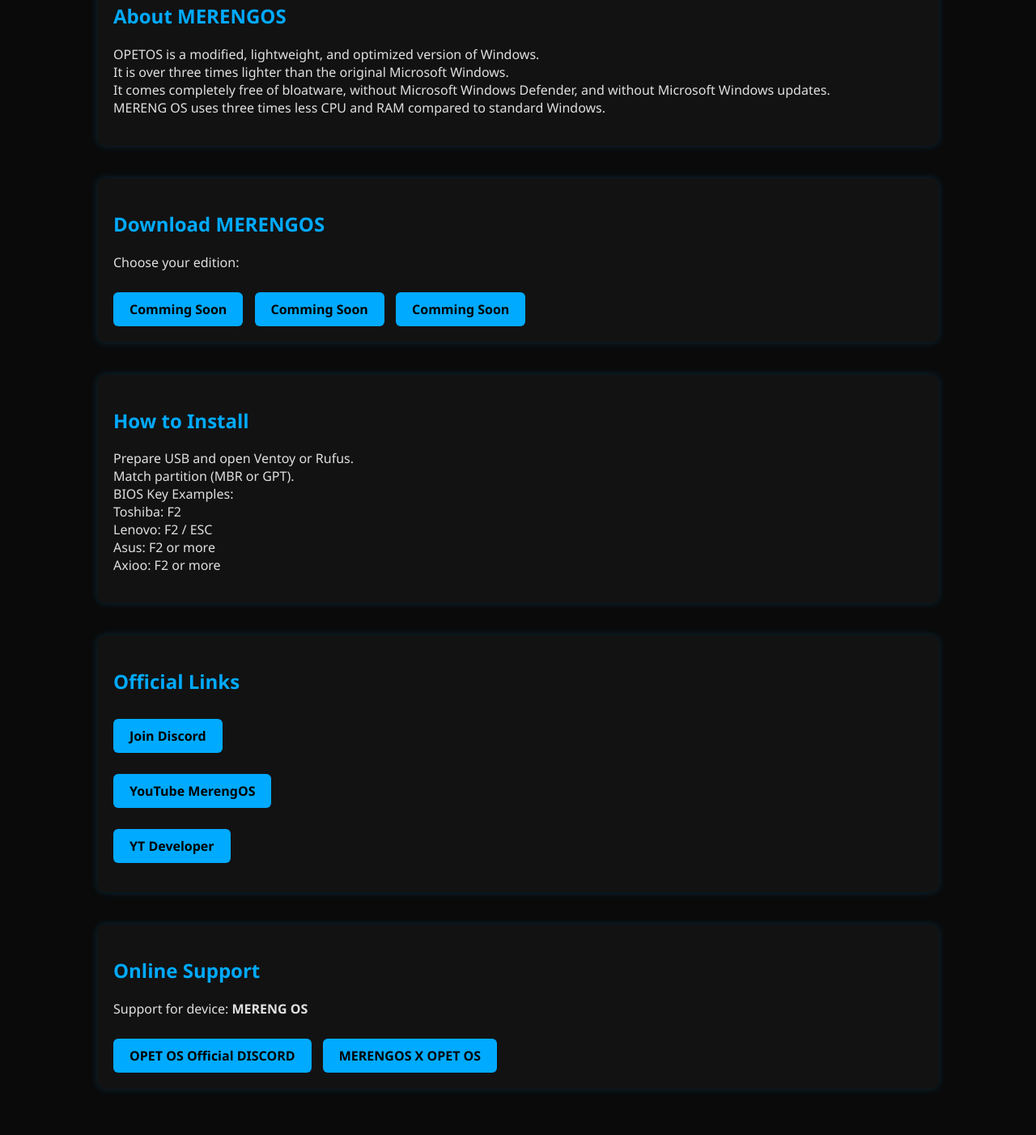
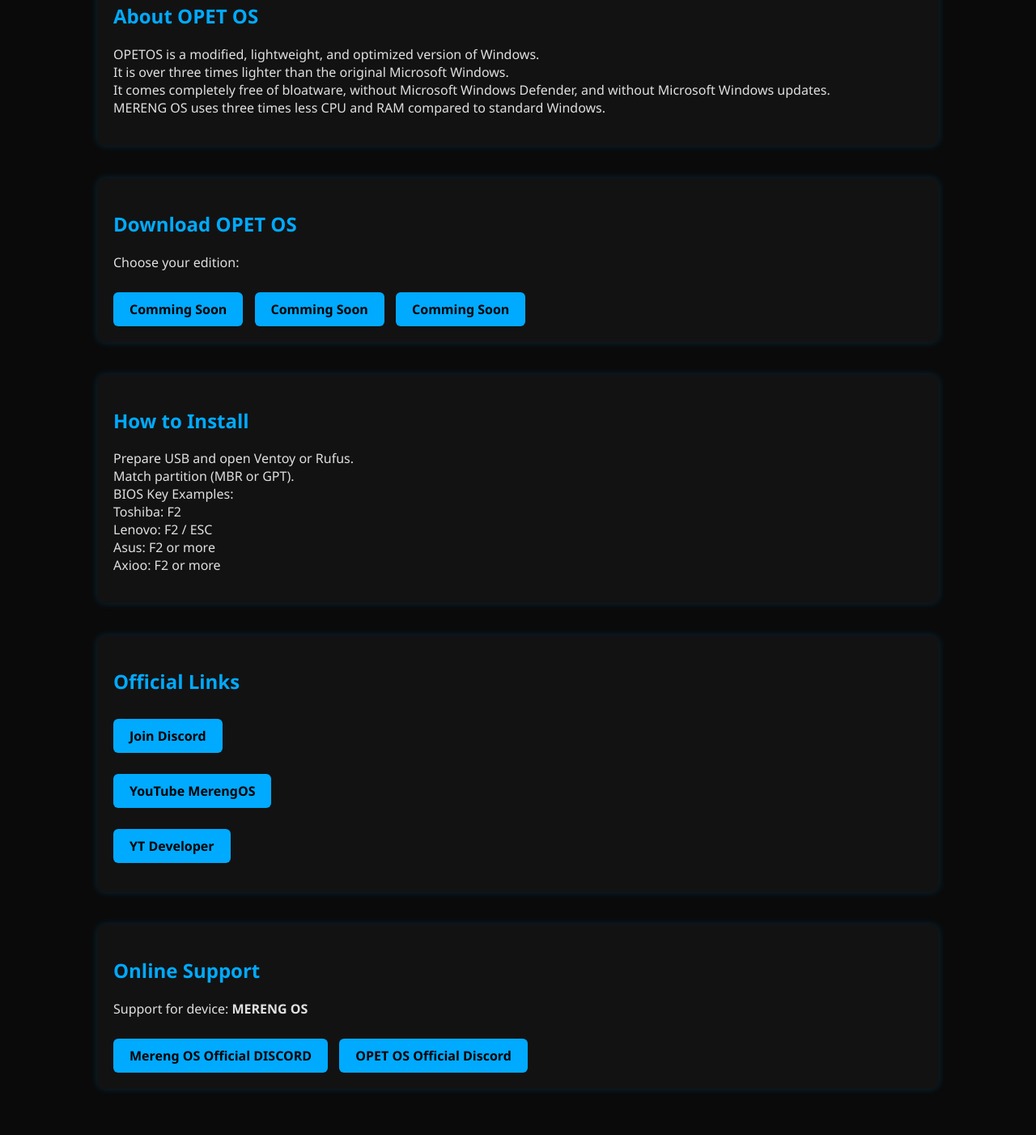
Before and after one commit to Bosbaboi/opetos.download, a plain HTML site: page index.html in a window 1280 px wide. Shown: the part 256-1658 px from the top of the page at 81% size. Drawn offline with Linux system fonts and the light colour scheme.

Commit message:
index.html

```diff
--- a/index.html
+++ b/index.html
@@ -107,7 +107,7 @@
   </nav>
 
   <div class="section" id="about">
-    <h2>About MERENGOS</h2>
+    <h2>About OPET OS</h2>
     <p>
       OPETOS is a modified, lightweight, and optimized version of Windows.<br />
       It is over three times lighter than the original Microsoft Windows.<br />
@@ -117,7 +117,7 @@
   </div>
 
   <div class="section" id="downloads">
-    <h2>Download MERENGOS</h2>
+    <h2>Download OPET OS</h2>
     <p>Choose your edition:</p>
     <a class="button" href="#">Comming Soon</a>
     <a class="button" href="#">Comming Soon</a>
@@ -147,8 +147,8 @@
   <div class="section" id="support">
     <h2>Online Support</h2>
     <p>Support for device: <strong>MERENG OS</strong></p>
-    <a class="button" href="http://dsc.gg/merengos">OPET OS Official DISCORD</a>
-    <a class="button" href="http://dsc.gg/opetos">MERENGOS X OPET OS</a>
+    <a class="button" href="http://dsc.gg/merengos">Mereng OS Official DISCORD</a>
+    <a class="button" href="http://dsc.gg/opetos">OPET OS Official Discord</a>
   </div>
 
   <footer>
```
